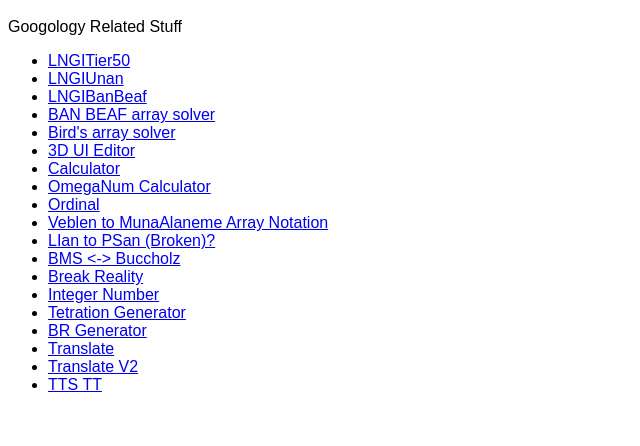
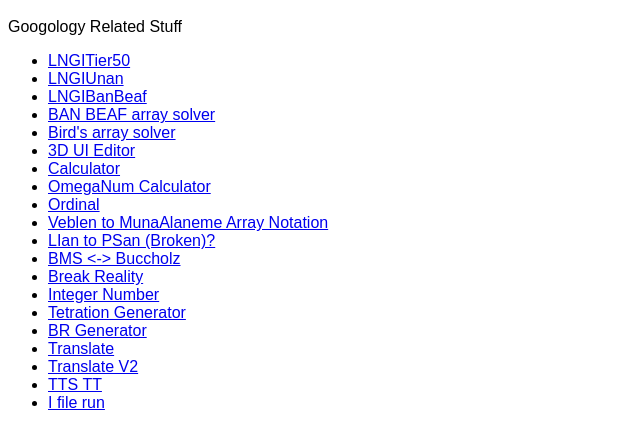
Before and after one commit to MakiNishi3/test, a plain HTML site: page index.html in a window 1280 px wide. Shown: the part 48-494 px from the top of the page, without its empty margins (0-640 px from the left). Drawn offline with Linux system fonts and the light colour scheme.

Commit message:
Update index.html

```diff
--- a/index.html
+++ b/index.html
@@ -27,5 +27,6 @@ body {
 	<li><a href="https://makinishi3.github.io/test/Translator">Translate</a></li>
 	<li><a href="https://makinishi3.github.io/test/translator">Translate V2</a></li>
 	<li><a href="https://makinishi3.github.io/test/tiktoktts">TTS TT</a></li>
+		<li><a href="https://makinishi3.github.io/hosting">I file run</a></li>
 
 </ul>
```
